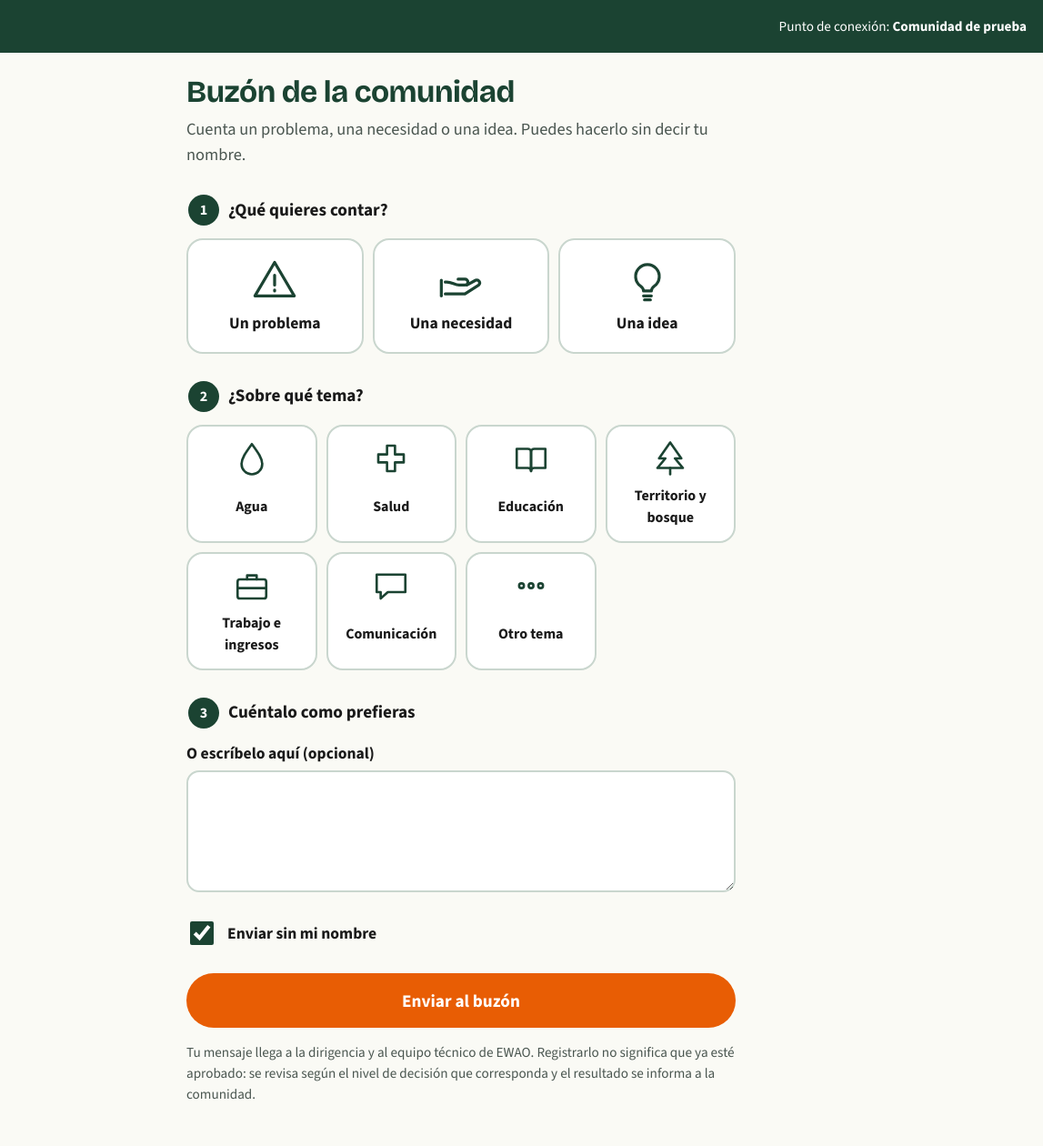
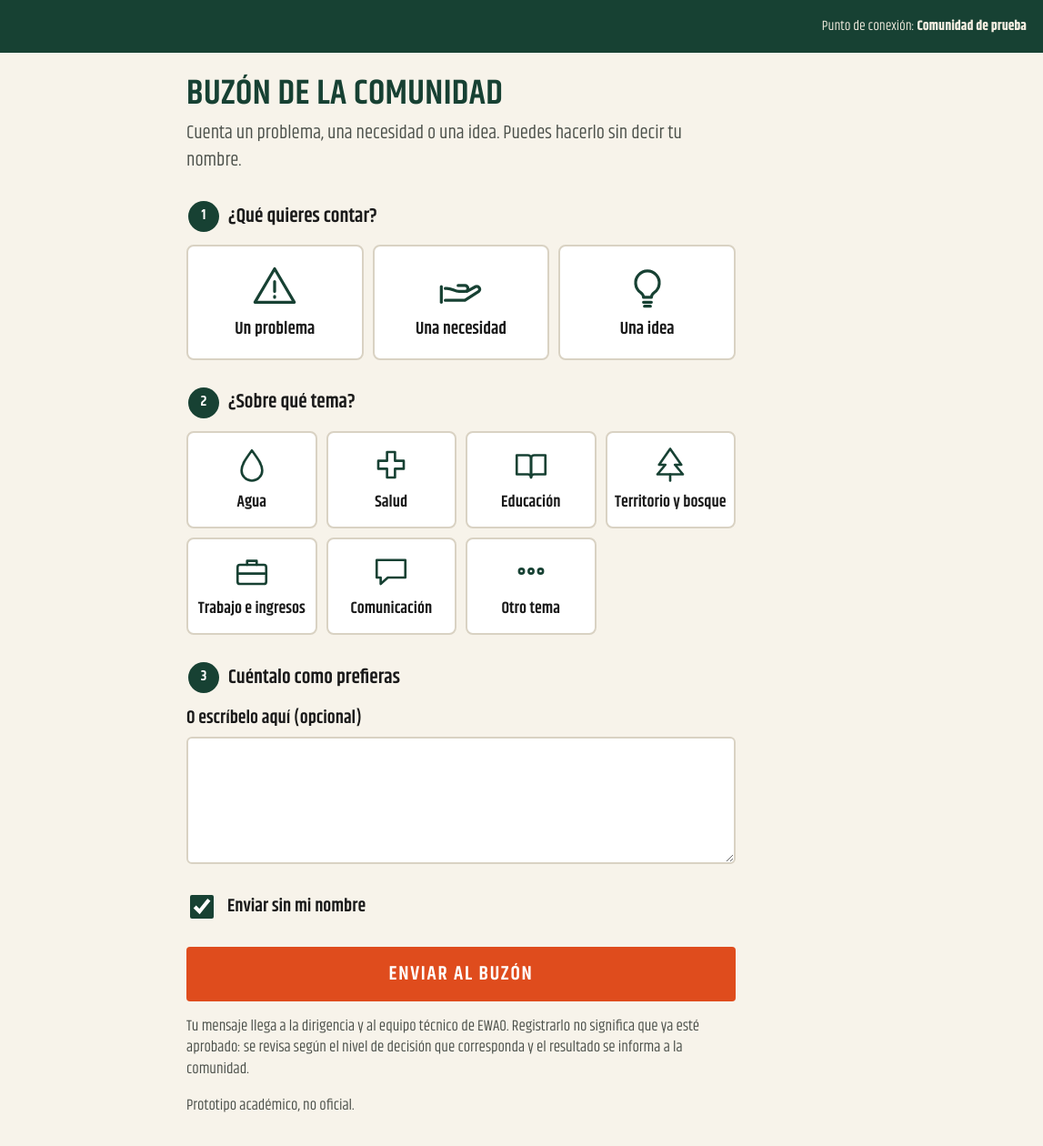
Before and after one commit to Malaksc/ewao-open-collaboration, a plain HTML site: page buzon/index.html in a window 1280 px wide. Shown: the full height of the page at 91% size, 133-1280 px from the left. Drawn offline with nearby package versions, Linux system fonts and the light colour scheme; a web font is replaced by a local one.

Commit message:
Buzón con estilo oficial EWAO

```diff
--- a/buzon/buzon.css
+++ b/buzon/buzon.css
@@ -1,44 +1,44 @@
 [hidden] { display: none !important; }
-:root { --selva: #1B4332; --rio: #40916C; --achiote: #E85D04; --arena: #FAFAF5; --carbon: #1A1A1A; --hoja: #E4EFE8; --linea: #C9D6CE; --gris: #4A5650; }
+:root { --selva: #174133; --rio: #2F6B55; --achiote: #DF4C1D; --marfil: #F3EDE0; --arena: #F7F3EA; --carbon: #1A1A1A; --hoja: #E4EBE3; --linea: #D9D2C3; --gris: #4A4F49; }
 * { box-sizing: border-box; }
-body { margin: 0; font-family: "Source Sans 3", system-ui, sans-serif; font-size: 1.1rem; line-height: 1.5; background: var(--arena); color: var(--carbon); }
+body { margin: 0; font-family: "Khand", system-ui, sans-serif; font-size: 1.25rem; line-height: 1.4; background: var(--arena); color: var(--carbon); }
 :focus-visible { outline: 3px solid var(--achiote); outline-offset: 3px; }
-.bz-top { background: var(--selva); color: #fff; padding: 14px 18px; display: flex; align-items: center; justify-content: space-between; gap: 12px; flex-wrap: wrap; }
+.bz-top { background: var(--selva); color: var(--marfil); padding: 14px 18px; display: flex; align-items: center; justify-content: space-between; gap: 12px; flex-wrap: wrap; }
 .bz-top img { height: 30px; width: auto; }
 .bz-place { margin: 0; font-size: .95rem; }
 .bz { max-width: 640px; margin: 0 auto; padding: 26px 18px 60px; }
-h1, h2 { font-family: "Bricolage Grotesque", system-ui, sans-serif; letter-spacing: -.015em; margin: 0; }
-h1 { font-size: 2.1rem; line-height: 1.05; color: var(--selva); }
-.bz-lead { margin: 10px 0 0; font-size: 1.15rem; color: var(--gris); }
+h1, h2 { font-family: "Khand", system-ui, sans-serif; font-weight: 600; text-transform: uppercase; letter-spacing: .01em; margin: 0; }
+h1 { font-size: 2.4rem; line-height: 1; color: var(--selva); }
+.bz-lead { margin: 10px 0 0; font-size: 1.3rem; color: var(--gris); }
 fieldset { border: 0; padding: 0; margin: 30px 0 0; }
-legend { font-weight: 700; font-size: 1.2rem; display: flex; align-items: center; gap: 10px; margin-bottom: 14px; }
+legend { font-weight: 600; font-size: 1.35rem; display: flex; align-items: center; gap: 10px; margin-bottom: 14px; }
 .n { display: inline-grid; place-items: center; width: 34px; height: 34px; border-radius: 50%; background: var(--selva); color: #fff; font-size: 1rem; }
 .big3 { display: grid; grid-template-columns: repeat(3, 1fr); gap: 10px; }
 .grid-tema { display: grid; grid-template-columns: repeat(auto-fill, minmax(140px, 1fr)); gap: 10px; }
-.tile { position: relative; display: grid; justify-items: center; gap: 8px; padding: 18px 8px; border: 2px solid var(--linea); border-radius: 18px; background: #fff; cursor: pointer; text-align: center; font-weight: 700; }
-.tile.sm { padding: 14px 8px; font-size: 1rem; }
+.tile { position: relative; display: grid; justify-items: center; gap: 8px; padding: 18px 8px; border: 2px solid var(--linea); border-radius: 8px; background: #fff; cursor: pointer; text-align: center; font-weight: 600; font-size: 1.2rem; }
+.tile.sm { padding: 14px 8px; font-size: 1.12rem; }
 .tile input { position: absolute; opacity: 0; inset: 0; cursor: pointer; }
 .tile svg { width: 52px; height: 52px; fill: none; stroke: var(--selva); stroke-width: 3; stroke-linecap: round; stroke-linejoin: round; }
 .tile.sm svg { width: 42px; height: 42px; }
 .tile:has(input:checked) { border-color: var(--selva); background: var(--hoja); box-shadow: inset 0 0 0 2px var(--selva); }
 .tile:has(input:focus-visible) { outline: 3px solid var(--achiote); outline-offset: 2px; }
-.voice { display: flex; gap: 14px; align-items: center; padding: 16px; border-radius: 18px; background: var(--rio); color: #fff; text-decoration: none; margin-bottom: 18px; }
+.voice { display: flex; gap: 14px; align-items: center; padding: 16px; border-radius: 8px; background: var(--rio); color: #fff; text-decoration: none; margin-bottom: 18px; }
 .voice svg { width: 46px; height: 46px; flex: none; fill: none; stroke: #fff; stroke-width: 3; stroke-linecap: round; }
 .voice strong { display: block; font-size: 1.15rem; }
 .voice span { font-size: .98rem; }
-.lbl { display: block; font-weight: 700; margin-bottom: 6px; }
-textarea, input:not([type]) { width: 100%; font: inherit; padding: 12px 14px; border: 2px solid var(--linea); border-radius: 14px; background: #fff; }
+.lbl { display: block; font-weight: 600; margin-bottom: 6px; }
+textarea, input:not([type]) { width: 100%; font: inherit; padding: 12px 14px; border: 2px solid var(--linea); border-radius: 6px; background: #fff; }
 .anon { margin-top: 22px; }
-.switch { display: flex; align-items: center; gap: 12px; font-weight: 700; cursor: pointer; }
+.switch { display: flex; align-items: center; gap: 12px; font-weight: 600; cursor: pointer; }
 .switch input { width: 26px; height: 26px; accent-color: var(--selva); }
 #nameWrap { margin-top: 14px; }
-.send { margin-top: 28px; width: 100%; min-height: 60px; border: 0; border-radius: 999px; background: var(--achiote); color: #fff; font: 700 1.2rem "Source Sans 3", sans-serif; cursor: pointer; }
+.send { margin-top: 28px; width: 100%; min-height: 60px; border: 0; border-radius: 4px; background: var(--achiote); color: #fff; font: 600 1.35rem "Khand", sans-serif; text-transform: uppercase; letter-spacing: .08em; cursor: pointer; }
 .send[disabled] { opacity: .6; }
 .send.ghost { background: transparent; color: var(--selva); border: 2px solid var(--selva); }
-.bz-err { color: #c2410c; font-weight: 700; margin: 18px 0 0; }
-.bz-small { font-size: .95rem; color: var(--gris); margin-top: 16px; }
+.bz-err { color: #b3361a; font-weight: 600; margin: 18px 0 0; }
+.bz-small { font-size: 1.05rem; color: var(--gris); margin-top: 16px; }
 .done { text-align: center; padding-top: 30px; }
 .done svg { width: 84px; height: 84px; fill: none; stroke: var(--rio); stroke-width: 3; stroke-linecap: round; stroke-linejoin: round; }
-.done h2 { font-size: 1.9rem; color: var(--selva); margin-top: 10px; }
+.done h2 { font-size: 2.2rem; color: var(--selva); margin-top: 10px; }
 .done p { color: var(--gris); }
 @media (max-width: 420px) { .big3 { grid-template-columns: 1fr; } .big3 .tile { grid-template-columns: 52px 1fr; justify-items: start; align-items: center; text-align: left; padding: 14px 16px; } }
--- a/buzon/index.html
+++ b/buzon/index.html
@@ -8,7 +8,7 @@
 <link rel="icon" href="../assets/img/favicon.png">
 <link rel="preconnect" href="https://fonts.googleapis.com">
 <link rel="preconnect" href="https://fonts.gstatic.com" crossorigin>
-<link href="https://fonts.googleapis.com/css2?family=Bricolage+Grotesque:opsz,wght@12..96,700;12..96,800&family=Source+Sans+3:wght@400;600;700&display=swap" rel="stylesheet">
+<link href="https://fonts.googleapis.com/css2?family=Khand:wght@400;500;600;700&family=Truculenta:wght@700&display=swap" rel="stylesheet">
 <link rel="stylesheet" href="buzon.css">
 <script src="../config.js"></script>
 </head>
@@ -77,6 +77,7 @@
     <p>Gracias. La dirigencia y el equipo técnico de EWAO lo van a revisar. Verás el avance en el informe de tu comunidad.</p>
     <button class="send ghost" type="button" id="again">Enviar otro mensaje</button>
   </section>
+  <p class="bz-small bz-proto">Prototipo académico, no oficial.</p>
 </main>
 <script src="buzon.js"></script>
 </body>
```
